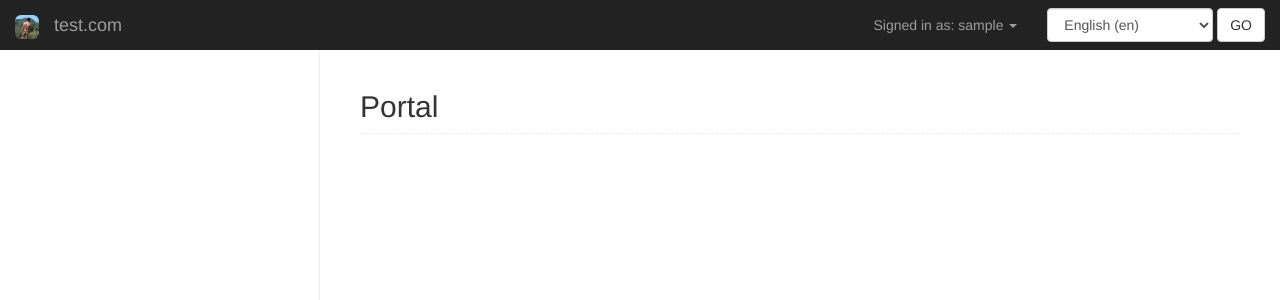
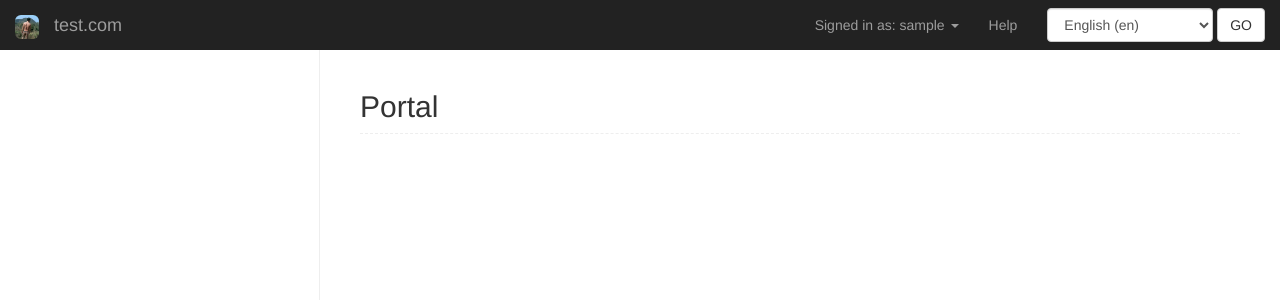
Before and after one commit to opera443399/navigation, a Django app: page / in a window 1280 px wide. Shown: the top 300 px of the page. Run offline with Django 3.2, Linux system fonts and the light colour scheme; the visitor is signed in with stand-in values (Sample User, id 1); data that the repository does not hold is empty; some libraries are stand-ins or nearby versions.

Commit message:
html templates improved; help page added.

```diff
--- a/portal/templates/portal/base.html
+++ b/portal/templates/portal/base.html
@@ -18,8 +18,8 @@
     {% block css4this %}{% endblock %}
 </head>
 <body>
-    <!-- 【顶部菜单-左上角】-->
-    {% include "portal/nav.html" %}
+    <!-- 【顶部菜单】-->
+    {% block navbar %}{% endblock %}
     <!-- 【正文】-->
     <div class="container-fluid">
         <div class="row">
--- a/portal/templates/portal/index.html
+++ b/portal/templates/portal/index.html
@@ -3,6 +3,9 @@
 {% block titles %}{% trans 'Portal' %}{% endblock %}
 {% block css4this %}
     <link href="{% static 'portal/css/main.css' %}" rel="stylesheet">
+{% endblock %}
+{% block navbar %}
+    {% include "portal/nav.html" %}
 {% endblock %}
 {% block content_left %}
             <div class="col-md-3 sidebar">
--- a/portal/templates/portal/nav.html
+++ b/portal/templates/portal/nav.html
@@ -66,6 +66,11 @@
                         </a>
                     </li>
                 {% endif %}
+                    <li>
+                        <a href="{% url 'portal:show_help' %}" class="navbar-link">
+                            {% trans 'Help' %}
+                        </a>
+                    </li>
                 </ul>
             </div>
         </div>
--- a/portal/urls.py
+++ b/portal/urls.py
@@ -6,6 +6,7 @@ urlpatterns = [
     #################################### /portal/xxx
     #
     url(r'^$', views.show_index, name='show_index'),
+    url(r'^help$', views.show_help, name='show_help'),
     url(r'^show/app/(?P<app_id>[0-9]+)$', views.show_app, name='show_app'),
     url(r'^show/app/default$', views.show_app_default, name='show_app_default'),
     url(r'^show/tree$', views.show_tree, name='show_tree'),
--- a/portal/views.py
+++ b/portal/views.py
@@ -16,6 +16,13 @@ def show_index(request):
     show index.
     """
     return render(request, 'portal/index.html')
+
+
+def show_help(request):
+    """
+    show help.
+    """
+    return render(request, 'portal/help.html')
 
 
 # ================================ /portal/app/id ================================
```
Also changed, not shown: portal/templates/portal/help.html (added, +11 -0 lines).
